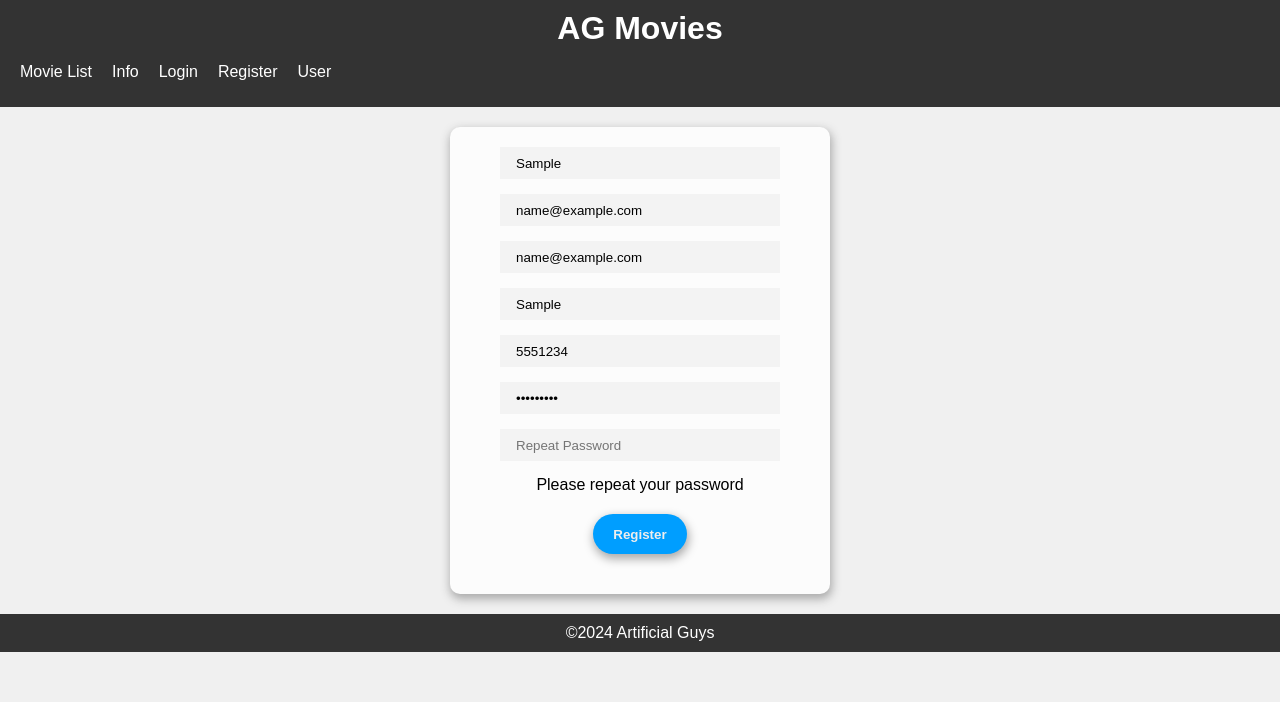
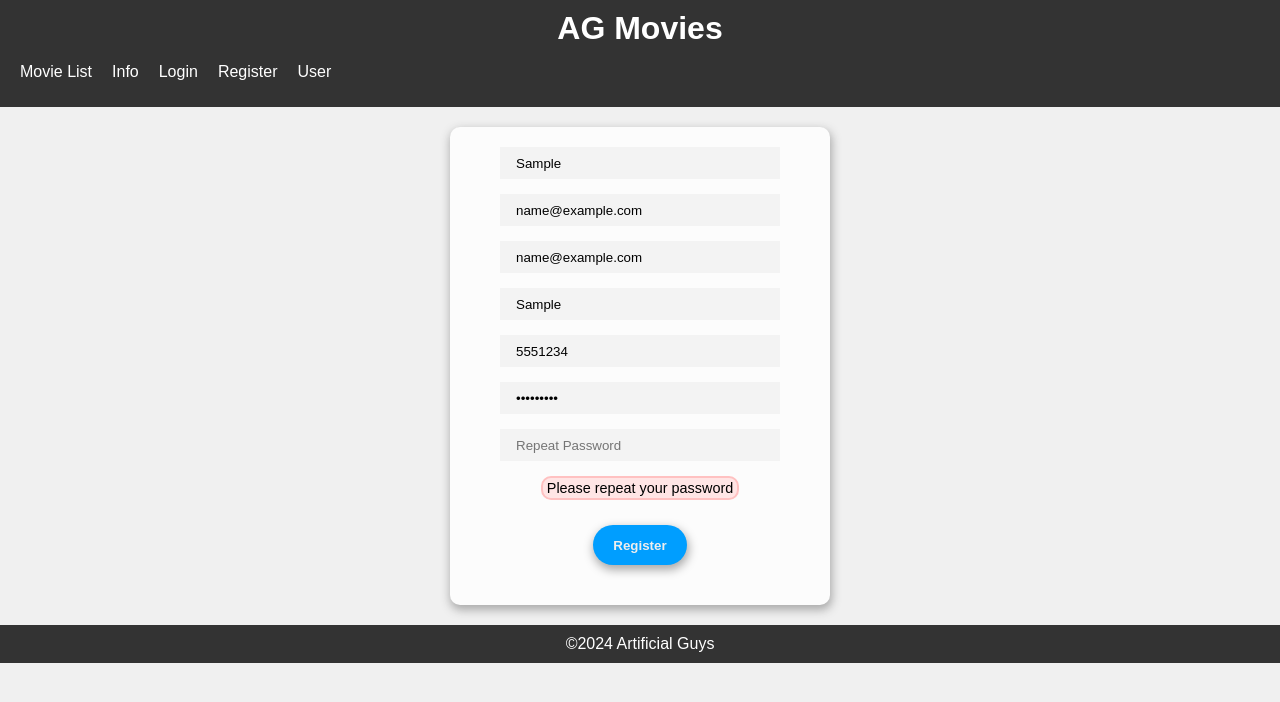
Before and after one commit to AsterisCrack/movies_web_frontend, a React (Vite) app in the folder moviesReact/: page /register in a window 1280 px wide. Both pictures are taken after typing "Sample", "name@example.com", "name@example.com", "Sample", "5551234", "Sample123" into the empty fields and a click on the button "Register". Shown: the top 702 px of the page. Built offline with nearby package versions, Linux system fonts and the light colour scheme.

Commit message:
Added style for form errors

```diff
--- a/moviesReact/src/Register.jsx
+++ b/moviesReact/src/Register.jsx
@@ -52,8 +52,8 @@ export default function RegisterPage() {
                       username: values.username,
                       email: values.email,
                       password: values.password,
-                      name: values.name,
-                      phone: values.phone,
+                      nombre: values.name,
+                      tel: values.phone,
                   }),
               });
               if (response.ok) {
@@ -94,7 +94,7 @@ export default function RegisterPage() {
         )}
 
         {submitted && !values.username && (
-          <span id="span-error username-error">Please enter a username</span>
+          <span class="span-error" id="username-error">Please enter a username</span>
         )}
 
         {!valid && (
@@ -109,7 +109,7 @@ export default function RegisterPage() {
         )}
 
         {submitted && !values.email && (
-          <span id="span-error name-error">Please enter an email address</span>
+          <span class="span-error" id="name-error">Please enter an email address</span>
         )}
 
         {!valid && (
@@ -124,10 +124,10 @@ export default function RegisterPage() {
         )}
 
         {submitted && !values.email2 && (
-          <span id="span-error email-error">Please repeat your email address</span>
+          <span class="span-error" id="email-error">Please repeat your email address</span>
         )}
         {submitted && values.email2 && values.email2 != values.email && (
-          <span id="span-error email-error">Email addresses do not match</span>
+          <span class="span-error" id="email-error">Email addresses do not match</span>
         )}
 
         {!valid && (
@@ -142,7 +142,7 @@ export default function RegisterPage() {
         )}
 
         {submitted && !values.name && (
-          <span id="span-error name-error">Please enter your name</span>
+          <span class="span-error" id="name-error">Please enter your name</span>
         )}
 
         {!valid && (
@@ -157,7 +157,7 @@ export default function RegisterPage() {
         )}
 
         {submitted && !values.phone && (
-          <span id="span-error phone-error">Please enter your phone number</span>
+          <span class="span-error" id="phone-error">Please enter your phone number</span>
         )}
 
         {!valid && (
@@ -172,7 +172,7 @@ export default function RegisterPage() {
         )}
 
         {submitted && !values.password && (
-            <span id="span-error password-error">Please enter a password</span>
+            <span class="span-error" id="password-error">Please enter a password</span>
         )}
 
         {!valid && (
@@ -187,15 +187,15 @@ export default function RegisterPage() {
         )}
 
         {submitted && !values.password2 && (
-            <span id="span-error password-error">Please repeat your password</span>
+            <span class="span-error" id="password-error">Please repeat your password</span>
         )}
 
         {submitted && values.password2 && values.password2 != values.password && (
-            <span id="span-error password-error">Passwords do not match</span>
+            <span class="span-error" id="password-error">Passwords do not match</span>
         )}
 
         {submitted && values.password && !check_password_format(values.password) && (values.password == values.password2) && (
-            <span id="span-error password-error">Password must be at least 8 characters long and contain at least one digit, one uppercase and one lowercase</span>
+            <span class="span-error" id="password-error">Password must be at least 8 characters long and contain at least one digit, one uppercase and one lowercase</span>
         )}
 
         {!valid && (
--- a/moviesReact/src/index.css
+++ b/moviesReact/src/index.css
@@ -227,10 +227,11 @@ header {
     display:inline-block;
   }
 
-  span.span-error {
-    background-color: #ffb6b6;
-    padding: 4px;
-    border: 2px solid #ff4c4c;
+  .span-error {
+    background-color: #ffe5e5;
+    padding: 2px 4px;
+    border: 2px solid #ffc1c1;
+    margin-bottom: 5px;
     color: black;
     font-size: 90%;
     border-radius: 10px;
```
